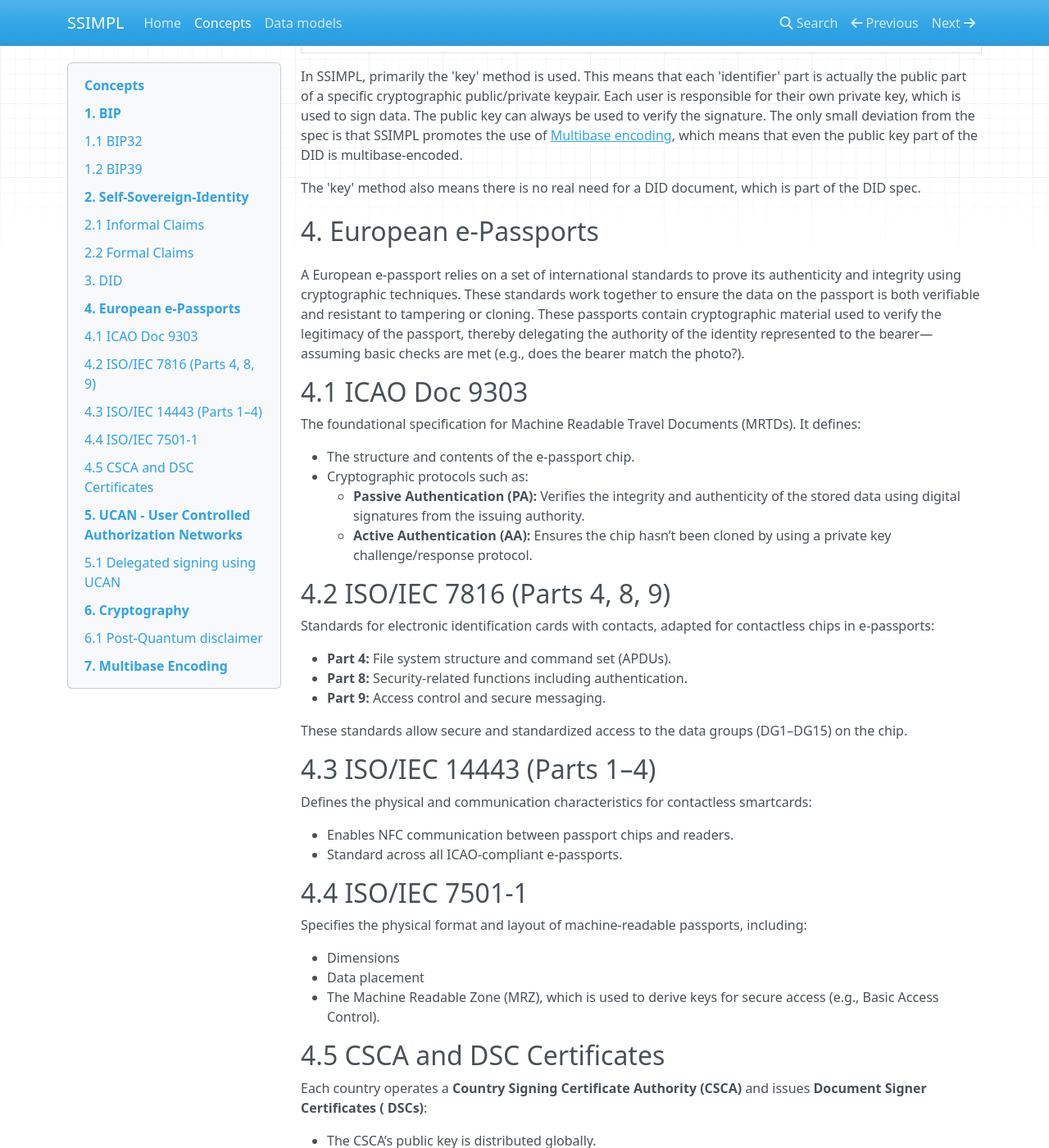
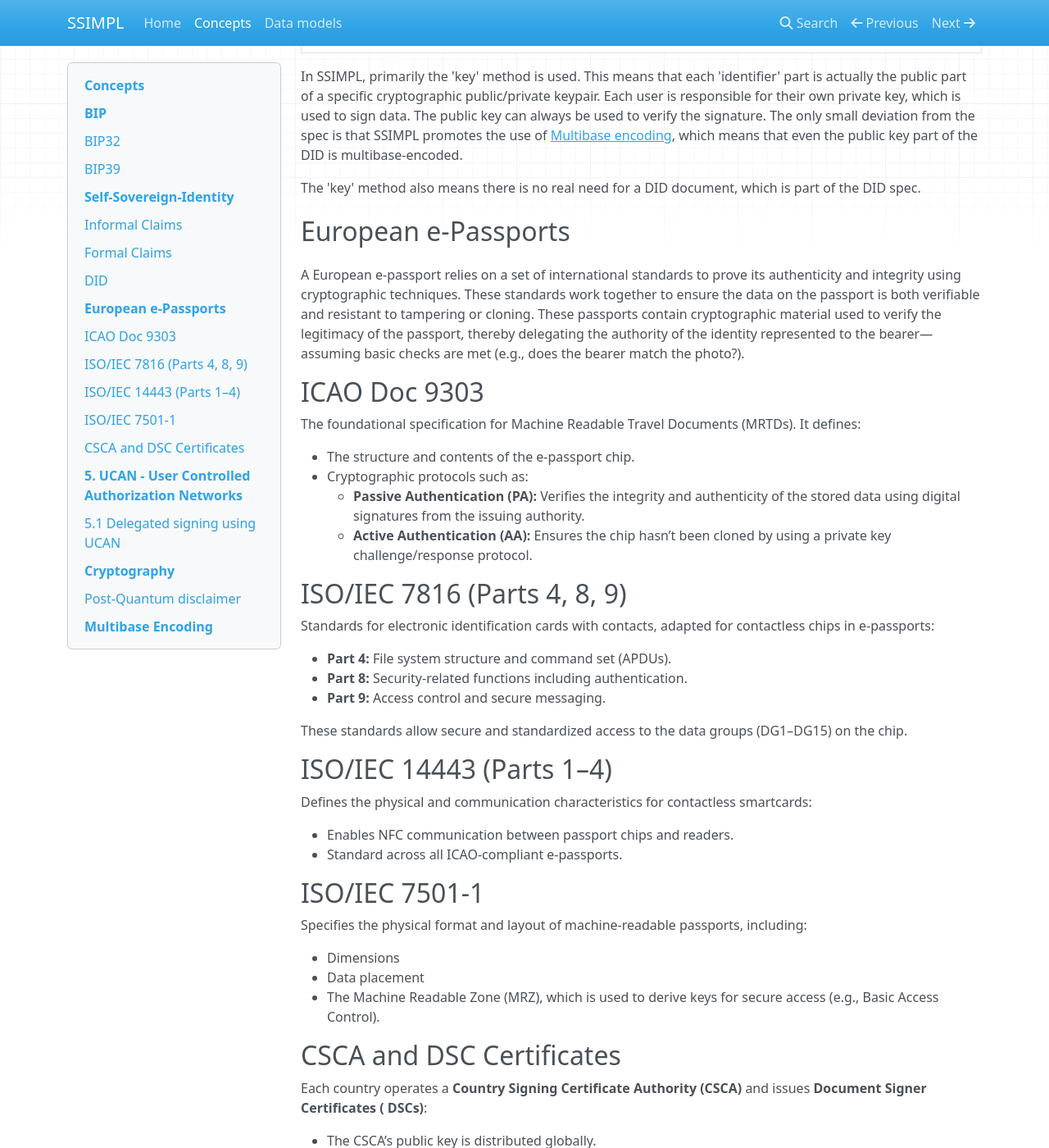
Before and after one commit to compilit/ssimpl, an MkDocs documentation site: the page built from docs/concepts.md, in a window 1280 px wide and 1400 px high, scrolled down 2351 px. Shown: the whole window at 82% size. Built offline with MkDocs 1.6.1, drawn with Linux system fonts in a browser that asks for light colours; nearby versions of some CDN libraries; some of the changed text lies outside the part shown.

Commit message:
chore: improved docs

```diff
--- a/docs/concepts.md
+++ b/docs/concepts.md
@@ -1,6 +1,6 @@
 # Concepts
 
-# 1. BIP
+# BIP
 
 BIP stands for Bitcoin Improvement Proposal — it’s a formal design document used to propose changes or additions to
 Bitcoin’s protocol, processes, or tools.
@@ -22,7 +22,7 @@ For example:
 
 While SSIMPL has nothing to do with Bitcoin, or even blockchains, it does rely upon some of the same concepts.
 
-## 1.1 BIP32
+## BIP32
 
 BIP32 (Bitcoin Improvement Proposal 32) defines Hierarchical Deterministic (HD) wallets, which allow you to derive a
 tree of key pairs from a single root seed.
@@ -37,11 +37,11 @@ Key features:
 
 How it works:
 
-You start with a single seed (often from a [BIP39](#12-bip39) mnemonic).
+You start with a single seed (often from a [BIP39](#bip39) mnemonic).
 From that seed, it deterministically derives a master keypair (private + public key).
 Then you can derive child key pairs from the master, and children of those, forming a tree structure.
 
-## 1.2 BIP39
+## BIP39
 
 BIP39 (Bitcoin Improvement Proposal 39) defines a way to represent a deterministic wallet’s private key using a
 human-readable set of words, called a mnemonic phrase.
@@ -60,7 +60,7 @@ turn can generate a hierarchy of keys (e.g., via BIP32).
 
 ---
 
-# 2. Self-Sovereign-Identity
+# Self-Sovereign-Identity
 
 Self-Sovereign Identity (SSI) is a Decentralised identity model where individuals control their own digital identities
 without relying on central authorities.
@@ -72,20 +72,20 @@ conjuring up a completely new non-existing identity.
 Cryptography can verify who issued a claim and whether it was tampered with, but it cannot verify the truthfulness of
 the claim itself. The validity of claims like a name, nationality, or birthdate ultimately depends on who the issuer is
 and whether they are trusted. However, since this requires authorities to be fully aligned with Web3 standards, we hit a
-dead end. Currently, most (if not all) authorities don't have any way to issue a [DID](#3-did). So what SSIMPL does, is
+dead end. Currently, most (if not all) authorities don't have any way to issue a [DID](#did). So what SSIMPL does, is
 reversing
 the flow yet again: an individual can create their own DID along with the related cryptographic keys. Which is actually
 in line with the entire idea of decentralisation. But 'claims' an individual makes are divided into 2 categories: formal
 and informal.
 
-## 2.1 Informal Claims
+## Informal Claims
 
 Informal claims can be made within certain scopes, where the user provides their own data along with their signature. By
 nature, these claims cannot be verified by an authority. However, other identities can attest to a claim by signing it,
 effectively endorsing its validity. This attestation carries moral responsibility, as the signer’s DID and signature
 become publicly associated with the claim.
 
-## 2.2 Formal Claims
+## Formal Claims
 
 Formal claims cannot be self-issued; they must come from a recognized authority. At this point in time, the only formal
 claims available to a SSIMPL user, are the ones coming from their passport. These can be used to chain other claims of
@@ -95,7 +95,7 @@ diploma.
 
 ---
 
-## 3. DID
+## DID
 
 Decentralised IDentifier. A DID is a globally unique identifier that is not controlled by a central authority. Unlike
 traditional identifiers (usernames, emails, etc.), a DID is linked to a cryptographic keypair, allowing users to prove
@@ -108,12 +108,12 @@ A DID follows this format:
 In SSIMPL, primarily the 'key' method is used. This means that each 'identifier' part is actually the public part of a
 specific cryptographic public/private keypair. Each user is responsible for their own private key, which is used to sign
 data. The public key can always be used to verify the signature. The only small deviation from the spec is that
-SSIMPL promotes the use of [Multibase encoding](#7-multibase-encoding), which means that even the public key part of the
+SSIMPL promotes the use of [Multibase encoding](#multibase-encoding), which means that even the public key part of the
 DID is multibase-encoded.
 
 The 'key' method also means there is no real need for a DID document, which is part of the DID spec.
 
-# 4. European e-Passports
+# European e-Passports
 
 A European e-passport relies on a set of international standards to prove its authenticity and integrity using
 cryptographic techniques. These standards work together to ensure the data on the passport is both verifiable and
@@ -121,7 +121,7 @@ resistant to tampering or cloning. These passports contain cryptographic materia
 passport, thereby delegating the authority of the identity represented to
 the bearer—assuming basic checks are met (e.g., does the bearer match the photo?).
 
-## 4.1 ICAO Doc 9303
+## ICAO Doc 9303
 
 The foundational specification for Machine Readable Travel Documents (MRTDs). It defines:
 
@@ -132,7 +132,7 @@ The foundational specification for Machine Readable Travel Documents (MRTDs). It
     - **Active Authentication (AA):** Ensures the chip hasn’t been cloned by using a private key challenge/response
       protocol.
 
-## 4.2  ISO/IEC 7816 (Parts 4, 8, 9)
+## ISO/IEC 7816 (Parts 4, 8, 9)
 
 Standards for electronic identification cards with contacts, adapted for contactless chips in e-passports:
 
@@ -142,14 +142,14 @@ Standards for electronic identification cards with contacts, adapted for contact
 
 These standards allow secure and standardized access to the data groups (DG1–DG15) on the chip.
 
-## 4.3 ISO/IEC 14443 (Parts 1–4)
+## ISO/IEC 14443 (Parts 1–4)
 
 Defines the physical and communication characteristics for contactless smartcards:
 
 - Enables NFC communication between passport chips and readers.
 - Standard across all ICAO-compliant e-passports.
 
-## 4.4 ISO/IEC 7501-1
+## ISO/IEC 7501-1
 
 Specifies the physical format and layout of machine-readable passports, including:
 
@@ -157,7 +157,7 @@ Specifies the physical format and layout of machine-readable passports, includin
 - Data placement
 - The Machine Readable Zone (MRZ), which is used to derive keys for secure access (e.g., Basic Access Control).
 
-## 4.5 CSCA and DSC Certificates
+## CSCA and DSC Certificates
 
 Each country operates a **Country Signing Certificate Authority (CSCA)** and issues **Document Signer Certificates (
 DSCs)**:
@@ -233,7 +233,7 @@ fraudulent content, like non-consensual, AI-generated media, will have to signed
 
 ---
 
-# 6. Cryptography
+# Cryptography
 
 Achieving true decentralization requires users to handle complex cryptographic operations. To make this accessible, all
 cryptographic functionality should be encapsulated within a user-friendly interface — a ‘wallet’.
@@ -252,7 +252,7 @@ over their information.
 In the subscription system, an additional key pair is introduced. This keypair facilitates sharing a derived
 AES key—not the root AES key, but a deterministically generated AES key unique to each subscription.
 
-## 6.1 Post-Quantum disclaimer
+## Post-Quantum disclaimer
 
 With the inevitable advent of quantum computing, these algorithms will change eventually. Currently, there are several
 candidates which could potentially take over the aforementioned algorithms. SSIMPL will adopt them as soon as they are
@@ -269,7 +269,7 @@ AES-128 when quantum computing becomes more prevalent.
 
 [//]: # (One of the candidates is CRYSTALS &#40;Kyber-512 & Dilithium&#41;)
 
-# 7. Multibase Encoding
+# Multibase Encoding
 
 On the internet, a lot of raw data (bytes) is transported using something called base encoding. These encodings
 essentially turn the raw bytes into a piece of transportable and near-readable text. But when you wish to access the raw
```
Also changed, not shown: docs/index.md (+21 -21 lines), site/concepts/index.html, site/index.html, site/search/search_index.json.
